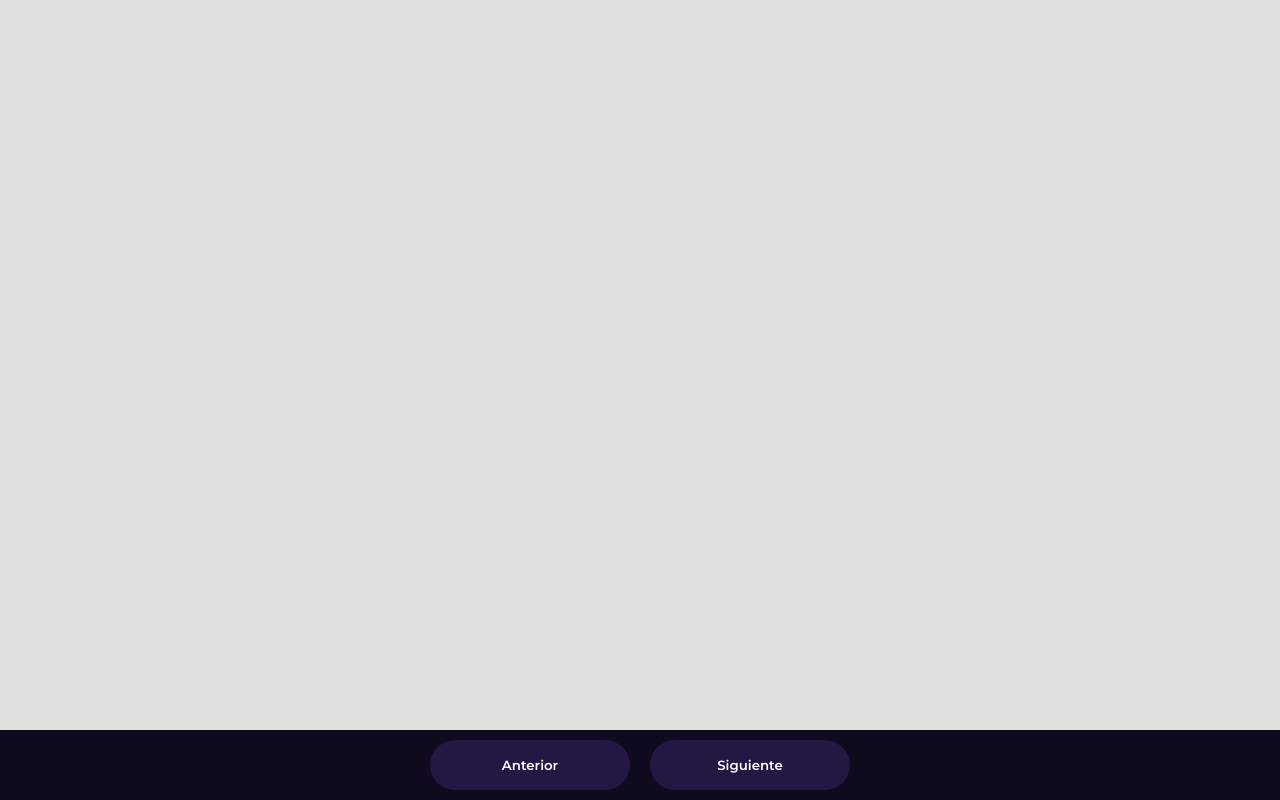
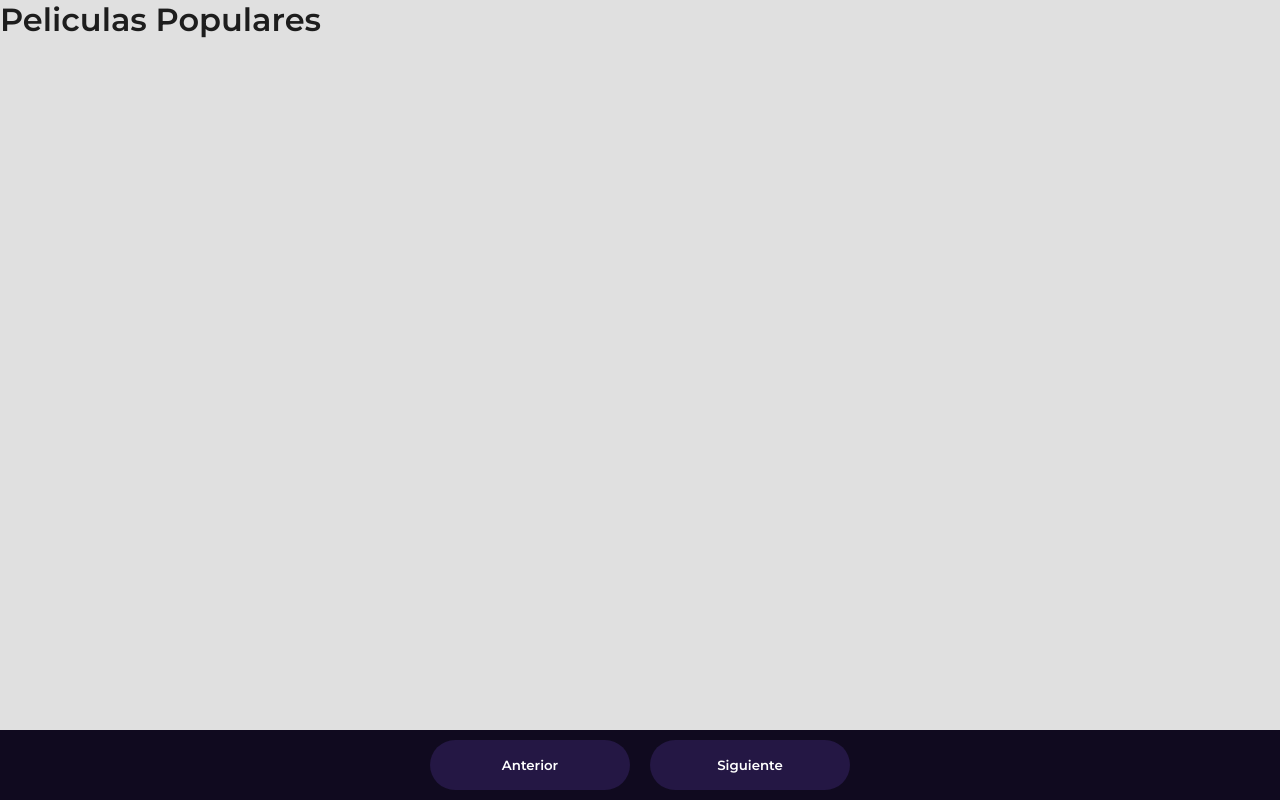
Before and after one commit to fatimalv/peliculas-populares-desde-api, a plain HTML site: page index.html in a window 1280 px wide. Drawn offline with Linux system fonts and the light colour scheme; no server answers.

Commit message:
agregue un h1

```diff
--- a/index.html
+++ b/index.html
@@ -11,6 +11,7 @@
 	<title>Sitio de peliculas</title>
 </head>
 <body>
+	<h1> Peliculas Populares</h1>
 	<div class="contenedor" id="contenedor"></div>
 <div class="paginacion">
 	<button id="btnAnterior">Anterior</button>
```
